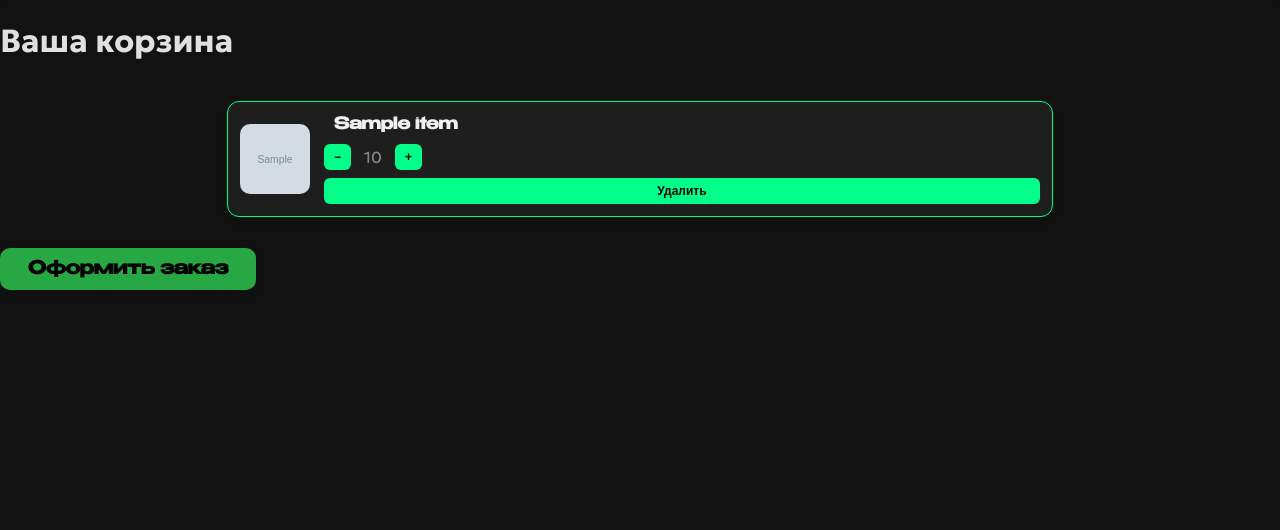
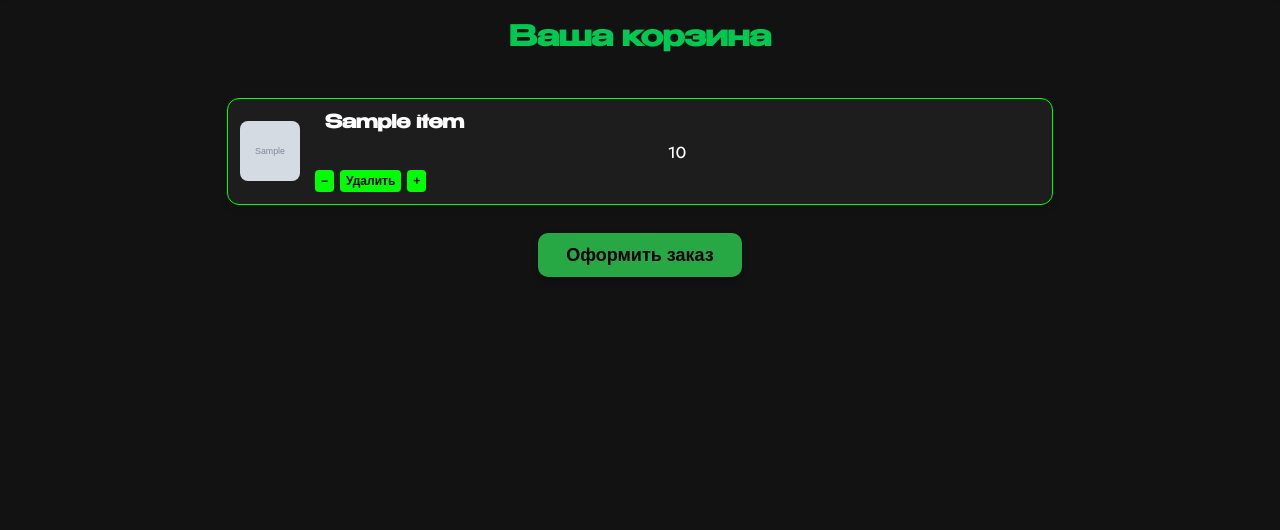
Before and after one commit to sazi48/Website-Application-for-Telegram-Product-Shop, a Flask app: template templates/cart.html in a window 1280 px wide. Shown: the part 65-595 px from the top of the page. Run offline with Flask 3, Linux system fonts and the light colour scheme; the template is opened without the code that fills it: most values are stand-ins (such as "Sample title", 1, 10 or a date in 2020); grey boxes marked "Sample" are stand-in pictures.

Commit message:
Вернул cart.html

```diff
--- a/templates/cart.html
+++ b/templates/cart.html
@@ -1,32 +1,32 @@
 {% extends "base.html" %}
 
 {% block content %}
-<h1 class="text-center text-white mb-4">Ваша корзина</h1>
+<h1 class="cart-title">Ваша корзина</h1>
 
 {% if not cart_items %}
-    <p class="text-center text-white">Корзина пуста.</p>
-    <div class="text-center mt-3">
-        <a href="{{ url_for('catalog') }}" class="add-btn">Перейти в каталог товаров</a>
+    <p style="text-align: center; color: white;">Корзина пуста.</p>
+    <div style="text-align: center; margin-top: 20px;">
+        <a href="{{ url_for('catalog') }}" class="catalog-link">Перейти в каталог товаров</a>
     </div>
 {% else %}
     <div class="cart-container">
         {% for item in cart_items %}
         <div class="cart-item-card" data-id="{{ item.id }}">
-            <img src="/static/images/{{ item.image }}" alt="{{ item.name }}">
-            <div class="item-info">
+            <img src="/static/images/{{ item.image }}" alt="{{ item.name }}" class="cart-item-image">
+            <div class="cart-item-content">
                 <div class="cart-item-name">{{ item.name }}</div>
-                <div class="cart-item-quantity-controls">
+                <div class="cart-item-quantity" id="quantity-{{ item.id }}">{{ item.quantity }}</div>
+                <div class="cart-item-actions">
                     <button type="button" class="quantity-btn" onclick="updateQuantity({{ item.id }}, 'decrease')">−</button>
-                    <div class="cart-item-quantity" id="quantity-{{ item.id }}">{{ item.quantity }}</div>
+                    <button type="button" class="remove-btn" onclick="removeFromCart({{ item.id }})">Удалить</button>
                     <button type="button" class="quantity-btn" onclick="updateQuantity({{ item.id }}, 'increase')">+</button>
                 </div>
-                <button type="button" class="remove-btn" onclick="removeFromCart({{ item.id }})">Удалить</button>
             </div>
         </div>
         {% endfor %}
     </div>
 
-    <div class="text-center mt-4">
+    <div style="text-align: center; margin-top: 20px;">
         <a href="{{ url_for('order') }}" class="order-button">Оформить заказ</a>
     </div>
 {% endif %}
@@ -41,67 +41,68 @@
     }
 
     .cart-item-card {
-        background-color: #1e1e1e;
-        border: 1.5px solid #00ff88;
+        display: flex;
+        background-color: #1d1d1d;
+        border: 1.5px solid #00ff00;
         border-radius: 12px;
         padding: 12px;
-        display: flex;
-        gap: 14px;
         align-items: center;
+        gap: 15px;
         transition: all 0.3s ease;
     }
 
-    .cart-item-card img {
-        width: 70px;
-        height: 70px;
-        border-radius: 10px;
+    .cart-item-image {
+        width: 90px;
+        height: 90px;
+        border-radius: 12px;
         object-fit: cover;
+        flex-shrink: 0;
     }
 
-    .item-info {
+    .cart-item-content {
         display: flex;
         flex-direction: column;
-        flex-grow: 1;
-        color: white;
+        justify-content: center;
+        flex: 1;
     }
 
     .cart-item-name {
         font-weight: bold;
+        color: white;
+        font-size: 18px;
+        margin-bottom: 6px;
+    }
+
+    .cart-item-quantity {
+        color: white;
         font-size: 16px;
         margin-bottom: 8px;
     }
 
-    .cart-item-quantity-controls {
+    .cart-item-actions {
         display: flex;
-        align-items: center;
-        gap: 10px;
-        margin-bottom: 8px;
-    }
-
-    .cart-item-quantity {
-        min-width: 24px;
-        text-align: center;
-        font-size: 16px;
+        gap: 6px;
     }
 
     .quantity-btn, .remove-btn {
-        background-color: #00ff88;
+        background-color: #00ff00;
         color: black;
         border: none;
         border-radius: 6px;
-        padding: 6px 10px;
+        padding: 6px 12px;
         font-weight: bold;
         cursor: pointer;
-        transition: background-color 0.2s ease;
+        font-size: 14px;
     }
 
     .quantity-btn:hover, .remove-btn:hover {
-        background-color: #00cc6a;
+        background-color: #00cc00;
     }
 
     .order-button {
         background-color: #28a745;
         color: black;
+        font-family: 'activistka_wide', sans-serif;
         font-size: 18px;
         font-weight: bold;
         padding: 12px 28px;
@@ -115,12 +116,13 @@
     .order-button:hover {
         background-color: #45c156;
         transform: translateY(-2px);
+        text-decoration: none;
         color: black;
-        text-decoration: none;
     }
 
     .order-button:active {
         background-color: #1e7e34;
+        color: black;
     }
 
     .fade-out {
@@ -128,23 +130,25 @@
         transition: opacity 0.4s ease-out;
     }
 
+    /* Адаптивность */
     @media (max-width: 480px) {
         .cart-item-card {
             flex-direction: column;
             align-items: flex-start;
         }
 
-        .item-info {
+        .cart-item-content {
             width: 100%;
         }
 
-        .cart-item-quantity-controls {
-            gap: 6px;
+        .cart-item-actions {
+            margin-top: 10px;
+            flex-wrap: wrap;
         }
     }
 </style>
 
-<!-- JS (оставляем как есть) -->
+<!-- JS -->
 <script>
     function updateOrderButtonVisibility() {
         const orderButton = document.querySelector('.order-button');
@@ -174,9 +178,9 @@
                         updateOrderButtonVisibility();
                         if (document.querySelectorAll('.cart-item-card').length === 0) {
                             document.querySelector('.cart-container').innerHTML = `
-                                <p class="text-center text-white">Корзина пуста.</p>
-                                <div class="text-center mt-3">
-                                    <a href="{{ url_for('catalog') }}" class="add-btn">Перейти в каталог товаров</a>
+                                <p style="text-align: center; color: white;">Корзина пуста.</p>
+                                <div style="text-align: center; margin-top: 20px;">
+                                    <a href="{{ url_for('catalog') }}" class="catalog-link">Перейти в каталог товаров</a>
                                 </div>
                             `;
                         }
```
